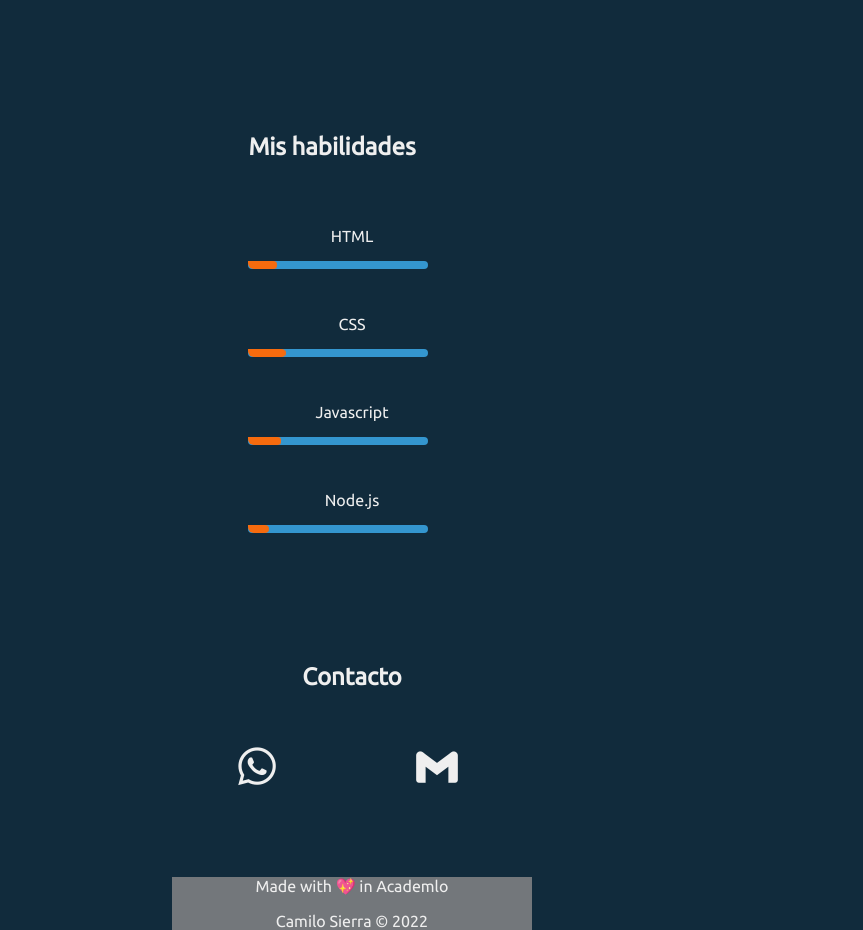
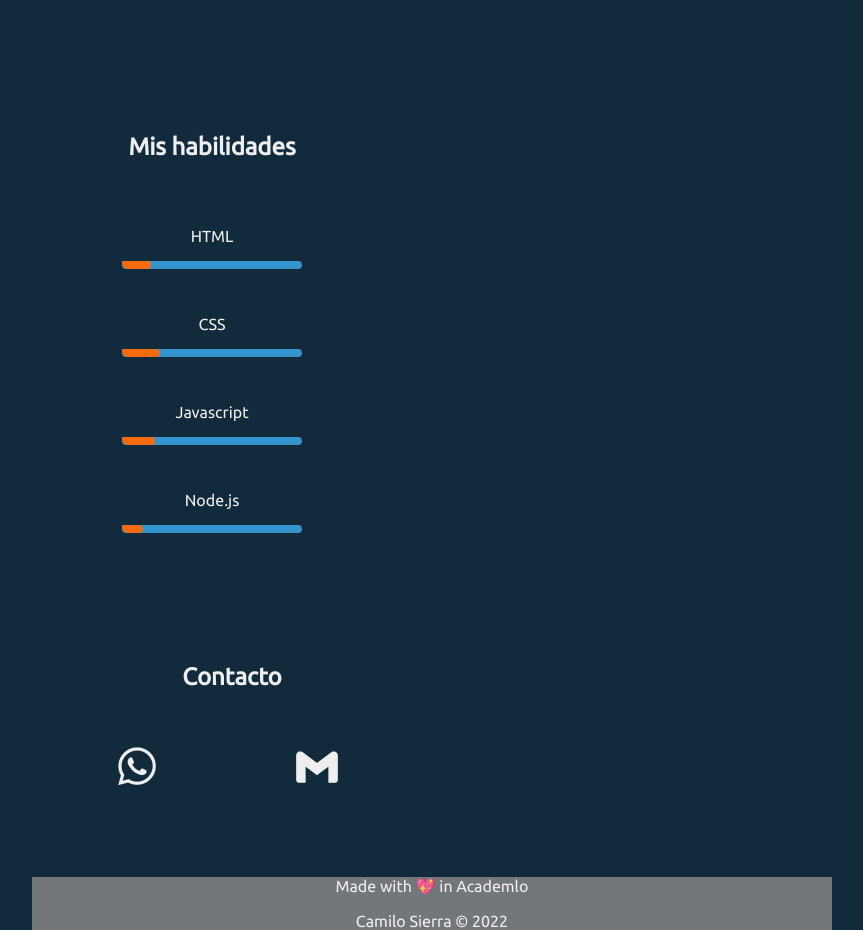
Before and after one commit to CamiloSierra97/Portafolio_1, a plain HTML site: page index.html in a window 1280 px wide. Shown: the part 720-1650 px from the top of the page, without its empty margins (208-1071 px from the left). Drawn offline with nearby package versions, Linux system fonts and the light colour scheme.

Commit message:
center_test

```diff
--- a/assets/Styles/styles.css
+++ b/assets/Styles/styles.css
@@ -340,7 +340,6 @@ aside {
 .title {
     text-align: center;
     margin-top: 130px;
-    padding-right: 40px;
 }
 
 .aside_ul {
@@ -349,6 +348,7 @@ aside {
     grid-template-columns: repeat(2, 1fr);
     margin-top: 30px;
     justify-content: space-between;
+    padding: 0px 60px 0px;
 }
 
 .contact {
@@ -386,7 +386,6 @@ footer {
     background-color: #73777B;
     margin-bottom: 0px;
     width: 100vh;
-    max-width: 360px;
 }
 
 ::-webkit-scrollbar {
```
